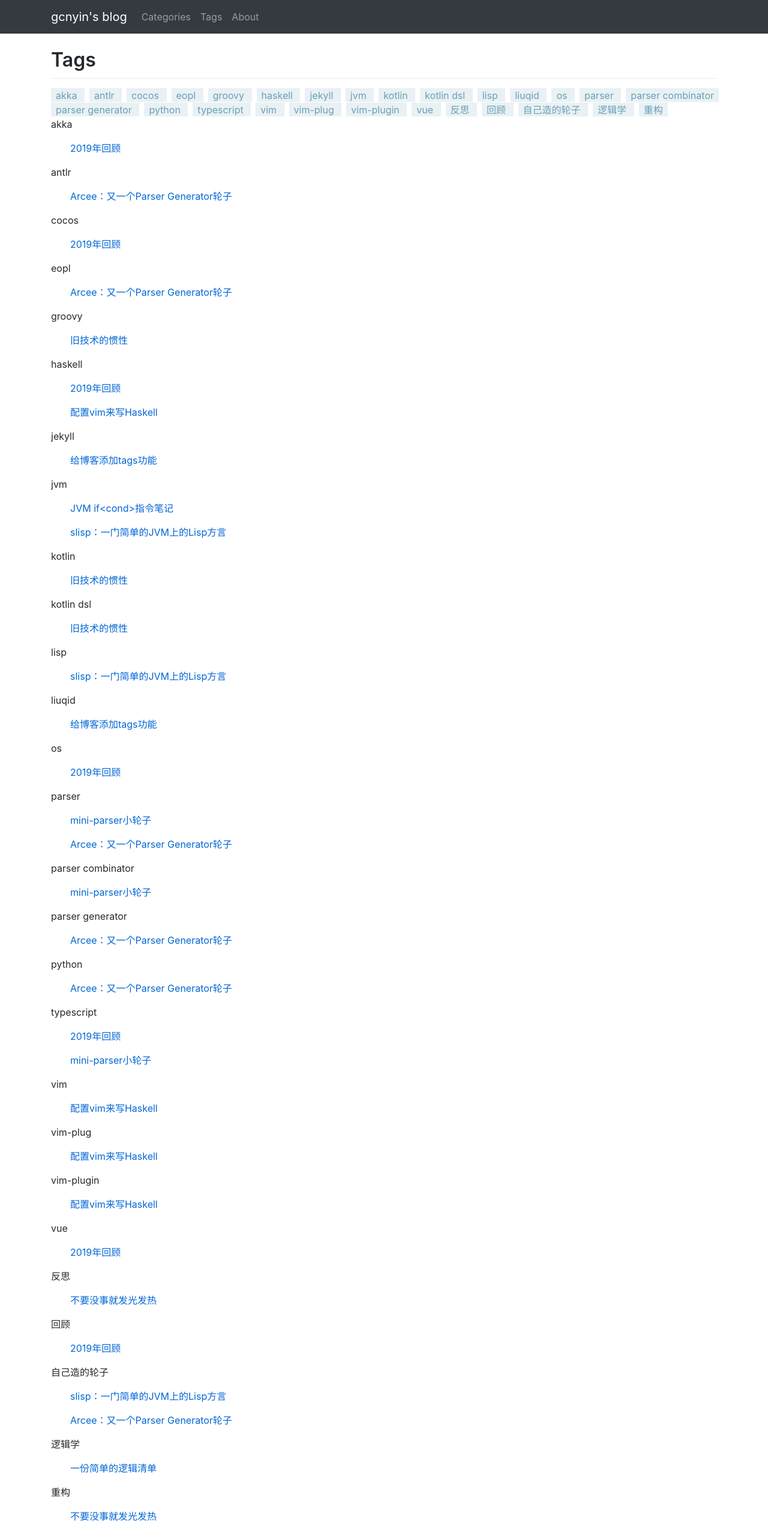
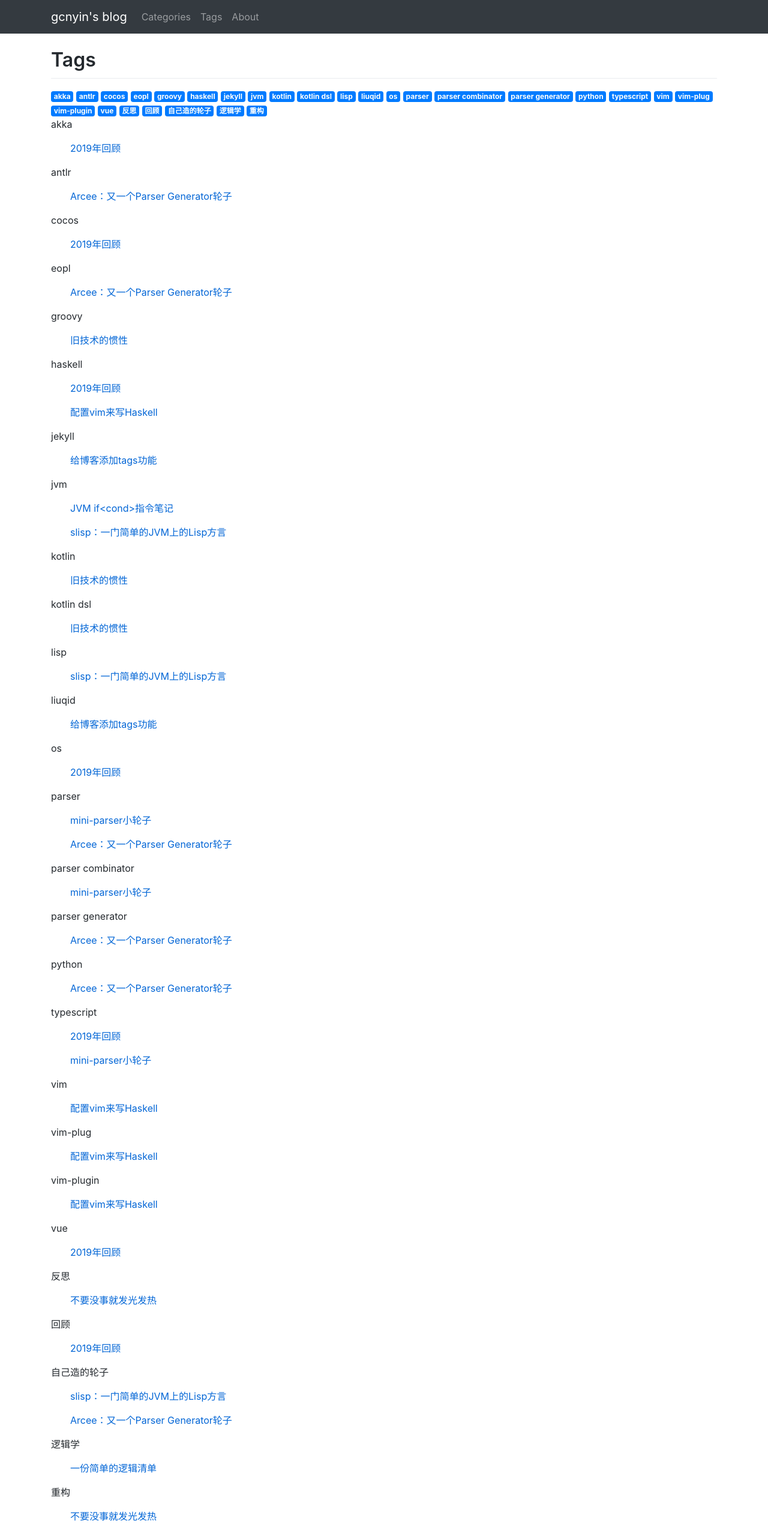
Before and after one commit to gcnyin/gcnyin.github.io, a Jekyll site: the page built from tags.md, in a window 1280 px wide. Shown: the whole page at 60% size. Built offline with Jekyll 4.4.1, drawn with Linux system fonts in a browser that asks for light colours; a style sheet for code colours, icons or effects is not loaded.

Commit message:
use bootstrap badges to generate category and tag

```diff
--- a/_layouts/post.html
+++ b/_layouts/post.html
@@ -3,5 +3,11 @@ layout: default
 ---
 <div>
     <h1>{{page.title}}</h1>
+    <p>
+        <span class="badge badge-success">{{ page.category }}</span>
+        {% for tag in page.tags %}
+        <span class="badge badge-primary">{{ tag }}</span>
+        {% endfor %}
+    </p>
     {{content}}
 </div>
--- a/tags.md
+++ b/tags.md
@@ -25,7 +25,7 @@ permalink: /tags/
 {% endfor %}
 
 {% for tag in tags %}
-	<a style="color: #6a9fb5; padding: 0.1rem 0.5rem; margin-right: .5rem; background: rgba(106,159,181,0.15);" href="#{{ tag | slugify }}"> {{ tag }} </a>
+	<a href="#{{ tag | slugify }}"><span class="badge badge-primary">{{ tag }}</span></a>
 {% endfor %}
 
 {% for tag in tags %}
```
Also changed, not shown: categories.md (+1 -1 lines).
